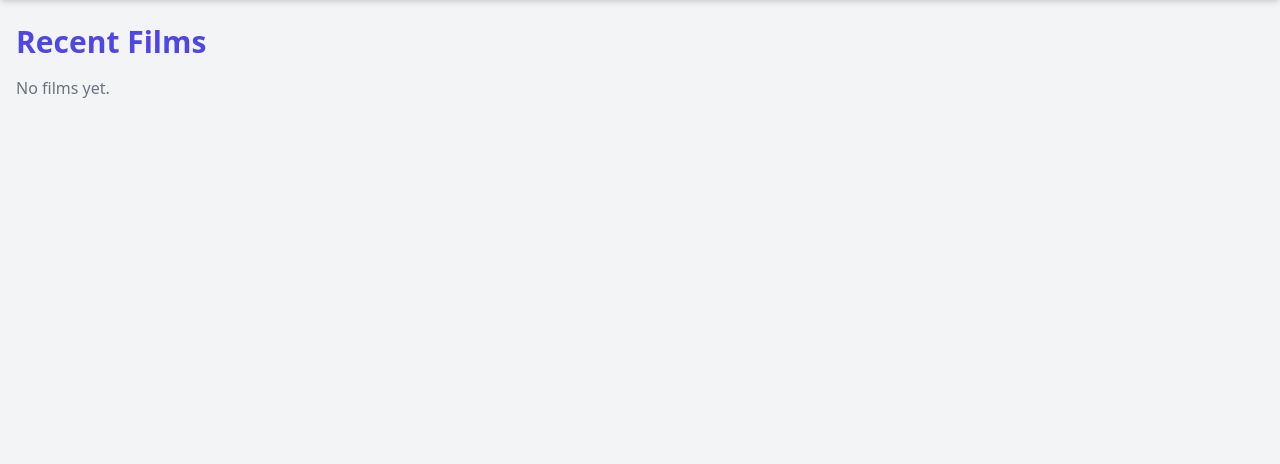
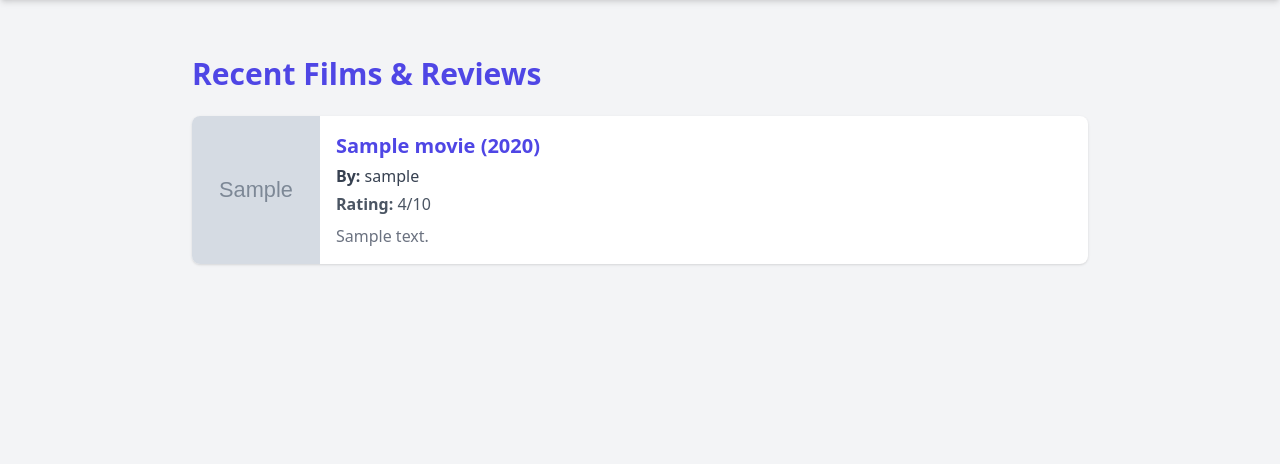
Before and after one commit to urmatru/movietracker, a Django app: page / in a window 1280 px wide. Shown: the part 52-516 px from the top of the page. Run offline with Django 5.2, Linux system fonts and the light colour scheme; tables that the repository leaves empty hold one stand-in row (values such as "Sample post"); grey boxes marked "Sample" are stand-in pictures; some libraries are stand-ins or nearby versions.

Commit message:
Ready to upgrade, modify

```diff
--- a/backend/pages/views.py
+++ b/backend/pages/views.py
@@ -1,5 +1,11 @@
 from django.shortcuts import render
+from reviews.models import Review
 
 # Create your views here.
 def home(request):
-    return render(request, "home.html")
+    recent_reviews = Review.objects.select_related('movie', 'user').order_by('-created_at')[:10]
+
+    context = {
+        "recent_reviews" : recent_reviews
+    }
+    return render(request, "home.html", context)
--- a/templates/home.html
+++ b/templates/home.html
@@ -1,19 +1,34 @@
 {% extends "base.html" %}
 
 {% block content %}
-<div class="mb-6">
-    <h1 class="text-3xl font-bold text-indigo-600 mb-4">Recent Films</h1>
-    {% if recent_films %}
-        <div class="grid grid-cols-1 sm:grid-cols-2 md:grid-cols-3 lg:grid-cols-4 gap-6">
-            {% for film in recent_films %}
-                <div class="bg-white rounded-lg shadow hover:shadow-lg transition p-4 flex flex-col">
-                    <h2 class="text-lg font-semibold mb-2">{{ film.title }}</h2>
-                    <p class="text-gray-500">{{ film.year }}</p>
+<div class="max-w-4xl mx-auto mt-8">
+    <h1 class="text-3xl font-bold text-indigo-600 mb-6">Recent Films & Reviews</h1>
+
+    {% if recent_reviews %}
+        <div class="space-y-6">
+            {% for review in recent_reviews %}
+                <div class="flex bg-white rounded-lg shadow hover:shadow-lg transition overflow-hidden">
+                    {% if review.movie.poster %}
+                        <img src="{{ review.movie.poster }}" alt="{{ review.movie.title }}" class="w-32 object-cover">
+                    {% else %}
+                        <div class="w-32 bg-gray-200 flex items-center justify-center text-gray-400">
+                            No Poster
+                        </div>
+                    {% endif %}
+
+                    <div class="flex-1 p-4">
+                        <h2 class="text-xl font-semibold text-indigo-600">{{ review.movie.title }} ({{ review.movie.year }})</h2>
+                        <p class="text-gray-700 mt-1"><strong>By:</strong> {{ review.user.username }}</p>
+                        <p class="text-gray-600 mt-1"><strong>Rating:</strong> {{ review.rating }}/10</p>
+                        {% if review.comment %}
+                            <p class="text-gray-500 mt-2">{{ review.comment }}</p>
+                        {% endif %}
+                    </div>
                 </div>
             {% endfor %}
         </div>
     {% else %}
-        <p class="text-gray-500">No films yet.</p>
+        <p class="text-gray-500">No reviews yet.</p>
     {% endif %}
 </div>
 {% endblock %}
```
Also changed, not shown: templates/profiles/profile.html (+13 -7 lines).
